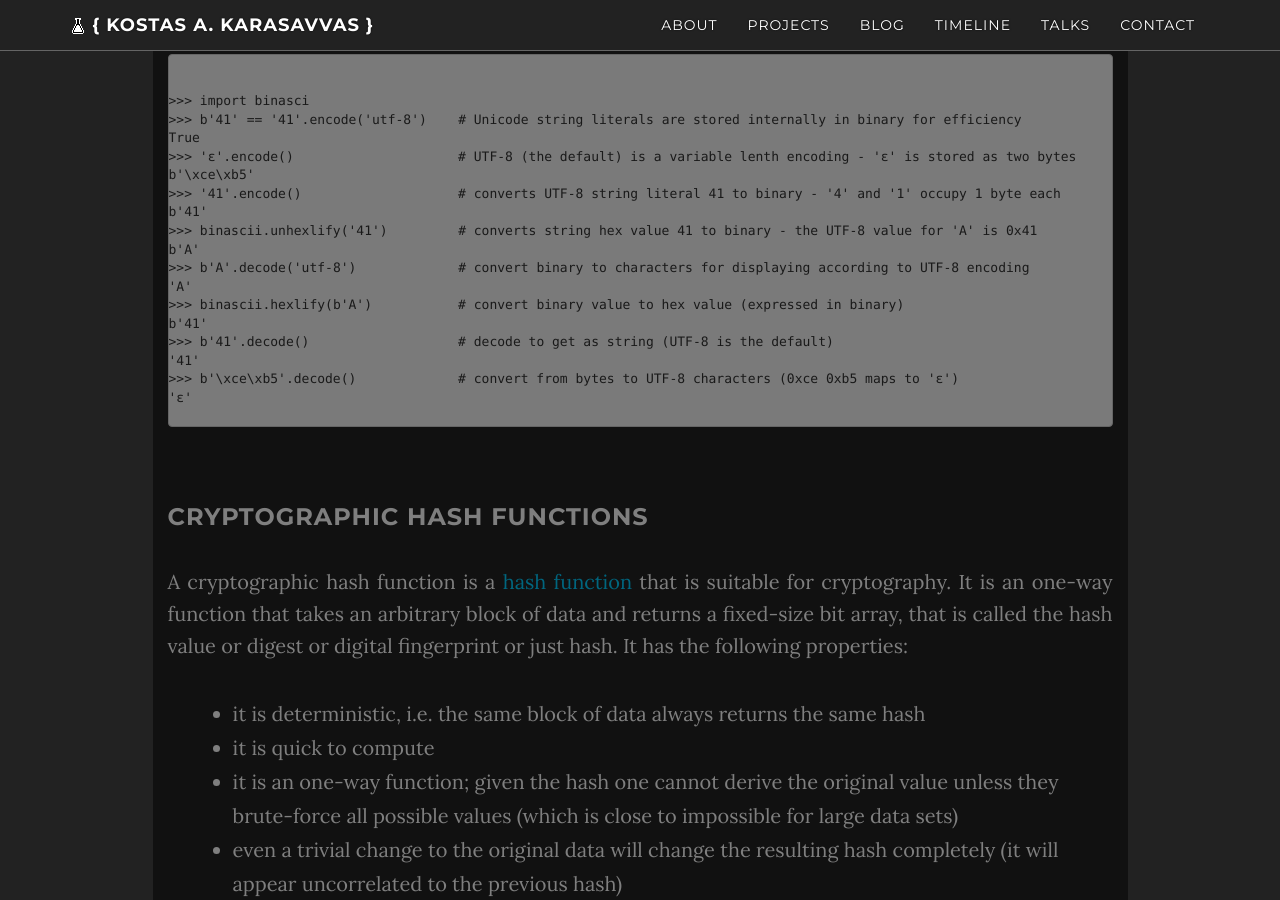
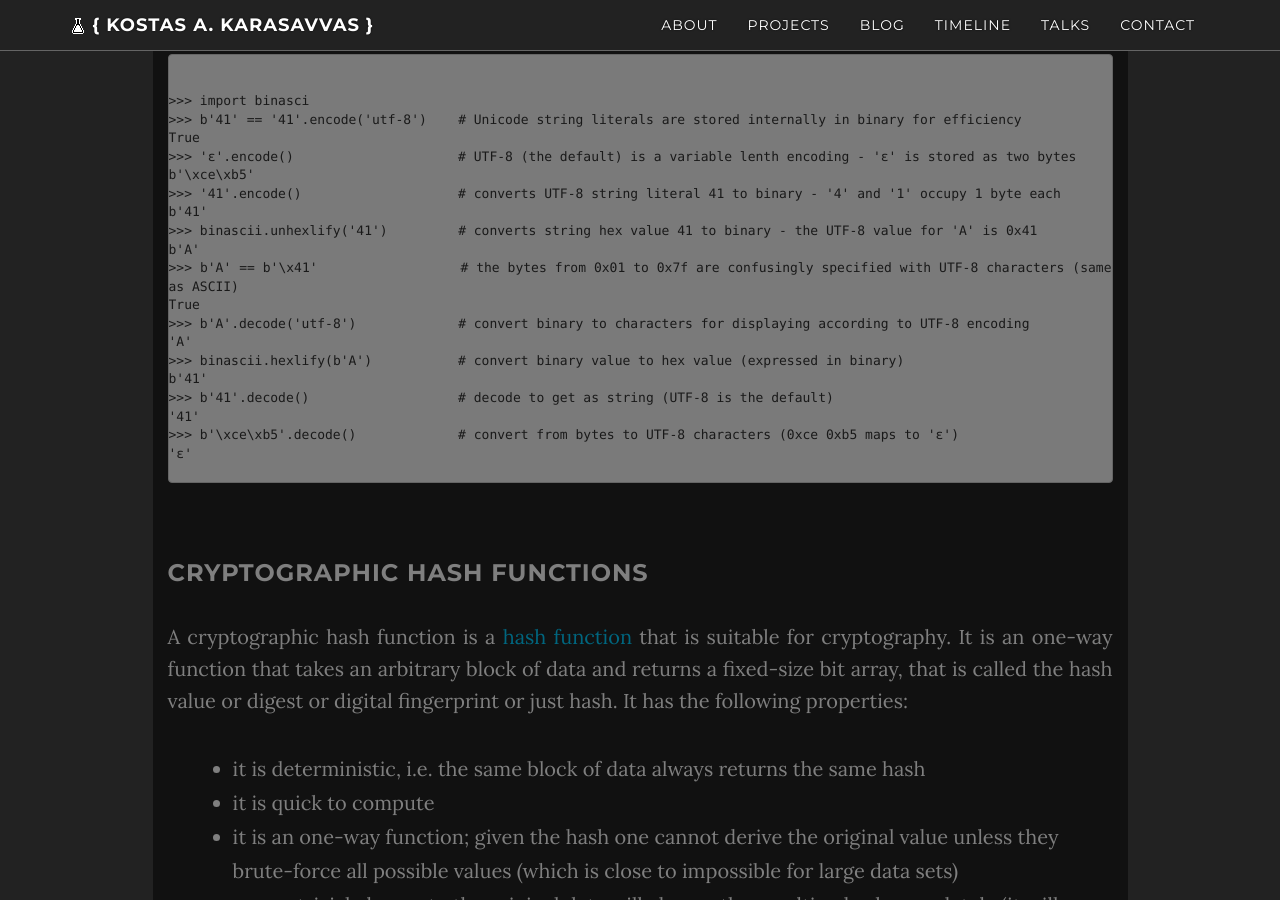
Before and after one commit to karask/karask.github.io, a Jekyll site: the page built from _posts/2020-02-24-bitcoin-technical-fundamentals.md, in a window 1280 px wide and 900 px high, scrolled down 2540 px. Built offline with Jekyll 4.4.1, drawn with Linux system fonts in a browser that asks for light colours; nearby versions of some CDN libraries; comment, search, counter and statistics services are not loaded; a style sheet for code colours, icons or effects is not loaded.

Commit message:
added example specifying that b'A' == b'\x41'

```diff
--- a/_posts/2020-02-24-bitcoin-technical-fundamentals.md
+++ b/_posts/2020-02-24-bitcoin-technical-fundamentals.md
@@ -66,6 +66,8 @@ b'\xce\xb5'
 b'41'
 >>> binascii.unhexlify('41')         # converts string hex value 41 to binary - the UTF-8 value for 'A' is 0x41
 b'A'
+>>> b'A' == b'\x41'                  # the bytes from 0x01 to 0x7f are confusingly specified with UTF-8 characters (same as ASCII)
+True
 >>> b'A'.decode('utf-8')             # convert binary to characters for displaying according to UTF-8 encoding
 'A'
 >>> binascii.hexlify(b'A')           # convert binary value to hex value (expressed in binary)
```
